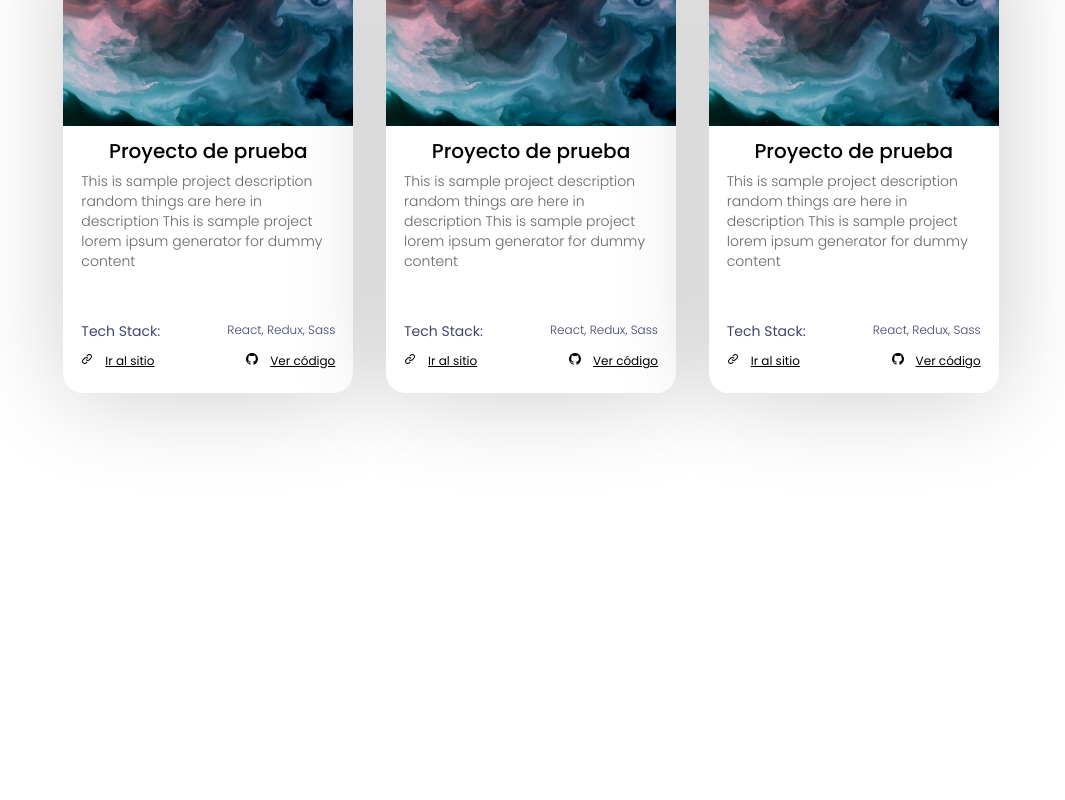
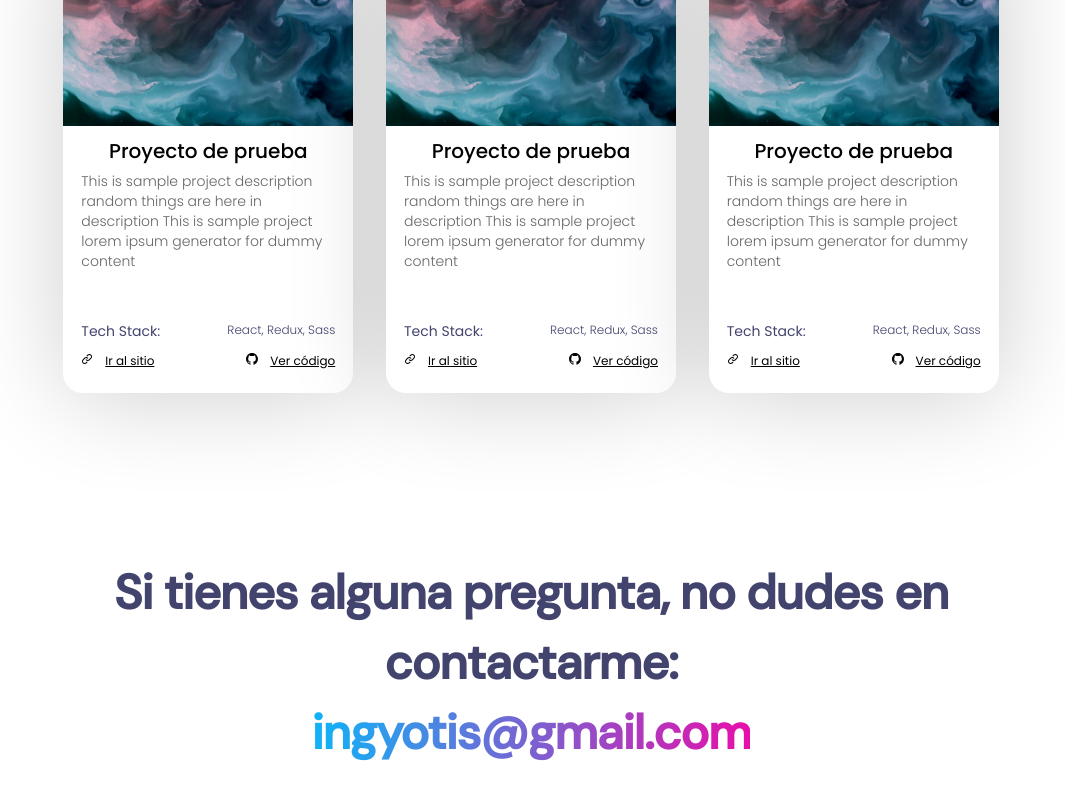
Before and after one commit to Yotis56/Portfolio, a React app: page / in a window 1280 px wide. Shown: the part 2704-3504 px from the top of the page, without its empty margins (109-1174 px from the left). Before the commit the page ends 3262 px from the top, so only its background shows below. Built offline with nearby package versions, Linux system fonts and the light colour scheme.

Commit message:
Se empieza a trabajar en el footer y Contact

```diff
--- a/src/App.js
+++ b/src/App.js
@@ -6,6 +6,8 @@ import { TechStack } from "./components/TechStack";
 import { Projects } from "./components/Projects";
 
 import './styles/app.scss'
+import { Contact } from "./components/Contact";
+import { Footer } from "./components/Footer";
 
 const App = () => {
     return (
@@ -15,6 +17,8 @@ const App = () => {
             <About />
             <TechStack />
             <Projects />
+            <Contact />
+            <Footer />
         </>
     )
 }
--- /dev/null
+++ b/src/components/Contact.jsx
@@ -0,0 +1,15 @@
+import React from 'react'
+import '../styles/contact.scss'
+
+const Contact = () => {
+    return (
+        <div className="contact">
+            <p className="contact__text">
+                Si tienes alguna pregunta, no dudes en contactarme: <br />
+                <span className="highlighted">ingyotis@gmail.com</span>
+            </p>
+        </div>
+    )
+}
+
+export { Contact }
--- /dev/null
+++ b/src/components/Footer.jsx
@@ -0,0 +1,11 @@
+import React from "react"
+
+const Footer = () => {
+    return (
+        <footer className="footer">
+
+        </footer>
+    )
+}
+
+export { Footer }
--- a/src/styles/app.scss
+++ b/src/styles/app.scss
@@ -2,6 +2,7 @@
     --solid-heading: #42446E;
     --dark-content: #666;
     --light-content: #A7A7A7;
+    --colors-heading:#1E0E62;
 }
 .title {
     font-family: 'Poppins';
--- /dev/null
+++ b/src/styles/contact.scss
@@ -0,0 +1,20 @@
+.contact {
+    height: 500px;
+    margin: 0px 13%;
+    &__text {
+        color: var(--solid-heading);
+        font-family: 'DM Sans';
+        font-size: 48px;
+        font-style: normal;
+        font-weight: 700;
+        line-height: 70px; /* 120.69% */
+        letter-spacing: -1px;
+        text-align: center;
+        & .highlighted {
+            background: var(--gradient-heading, linear-gradient(90deg, #13B0F5 2.60%, #E70FAA 100%));
+            background-clip: text;
+            -webkit-background-clip: text;
+            -webkit-text-fill-color: transparent;
+        }
+    }
+}
```
